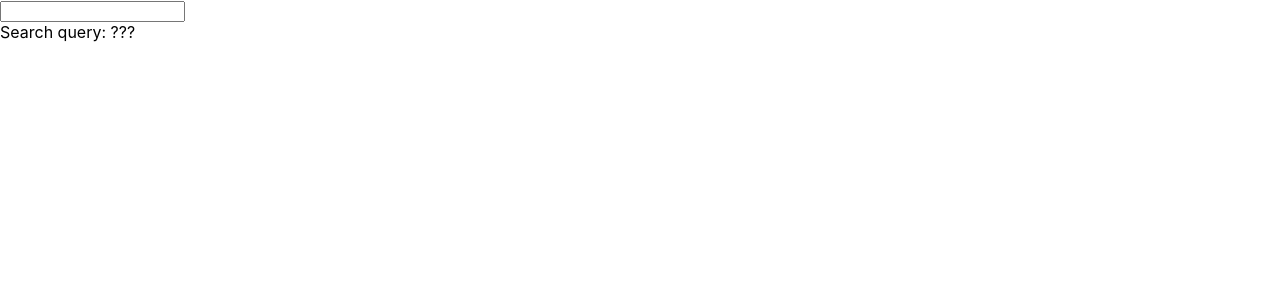
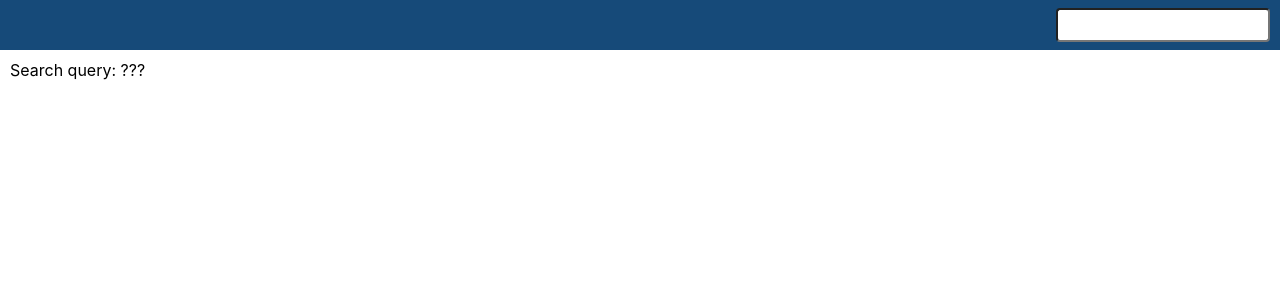
Before and after one commit to mendelssohnbach/jota-demo, a React (Create React App) app: page / in a window 1280 px wide. Shown: the top 300 px of the page. Built offline with nearby package versions, Linux system fonts and the light colour scheme.

Commit message:
スタイル設定

```diff
--- a/src/App.js
+++ b/src/App.js
@@ -1,4 +1,6 @@
 import { useState } from 'react';
+
+import './styles.css';
 
 export default function App() {
   return (
--- /dev/null
+++ b/src/styles.css
@@ -0,0 +1,29 @@
+.App {
+  font-family: sans-serif;
+  text-align: center;
+}
+
+body {
+  margin: 0;
+  padding: 0;
+}
+
+header {
+  display: flex;
+  justify-content: flex-end;
+  align-items: center;
+  height: 50px;
+  background-color: #164a79;
+  padding: 0 10px;
+}
+
+header input {
+  height: 30px;
+  width: 200px;
+  border-radius: 4px;
+  padding: 0 5px;
+}
+
+main {
+  padding: 10px;
+}
```
